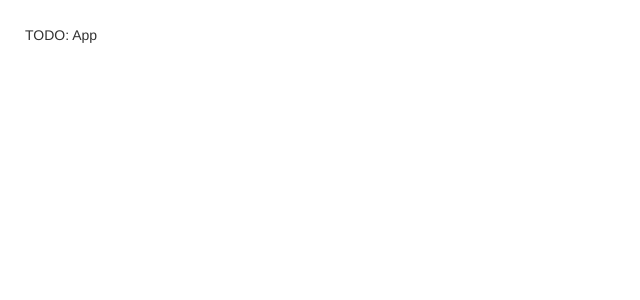
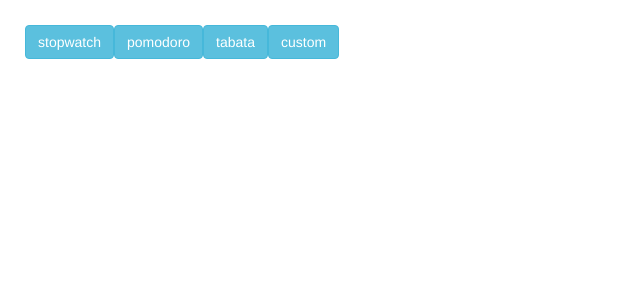
Before and after one commit to wcyjoyce/timer, a React (Create React App) app: page / in a window 1280 px wide. Shown: the top 300 px of the page, without its empty margins (0-640 px from the left). Built offline with nearby package versions, Linux system fonts and the light colour scheme.

Commit message:
tabs added, selected tab state done

```diff
--- a/src/components/app.jsx
+++ b/src/components/app.jsx
@@ -1,10 +1,24 @@
 import React, { Component } from "react";
 
 class App extends Component {
+  state = {
+    selected: "stopwatch",
+    tabs: ["stopwatch", "pomodoro", "tabata", "custom"]
+  };
+
+  selectTab(index) {
+    this.setState({ selected: this.state.tabs[index] })
+    console.log(this.state.selected);
+  };
+
   render() {
     return (
       <div className="app">
-        TODO: App
+        <div className="tabs">
+          {this.state.tabs.map((tab, index) =>
+            <button className="tab btn btn-info" onClick={() => this.selectTab(index)} key={index}>{tab}</button>
+          )}
+        </div>
       </div>
     );
   };
```
